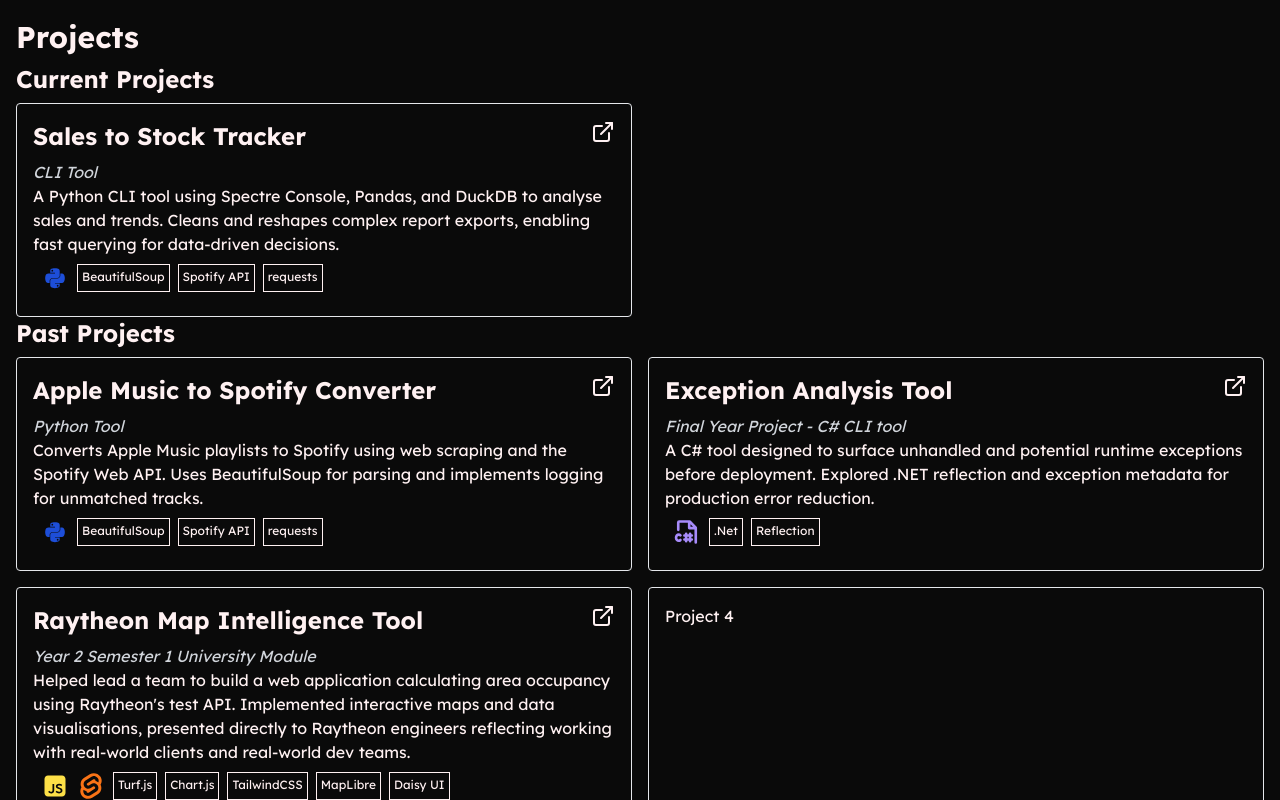
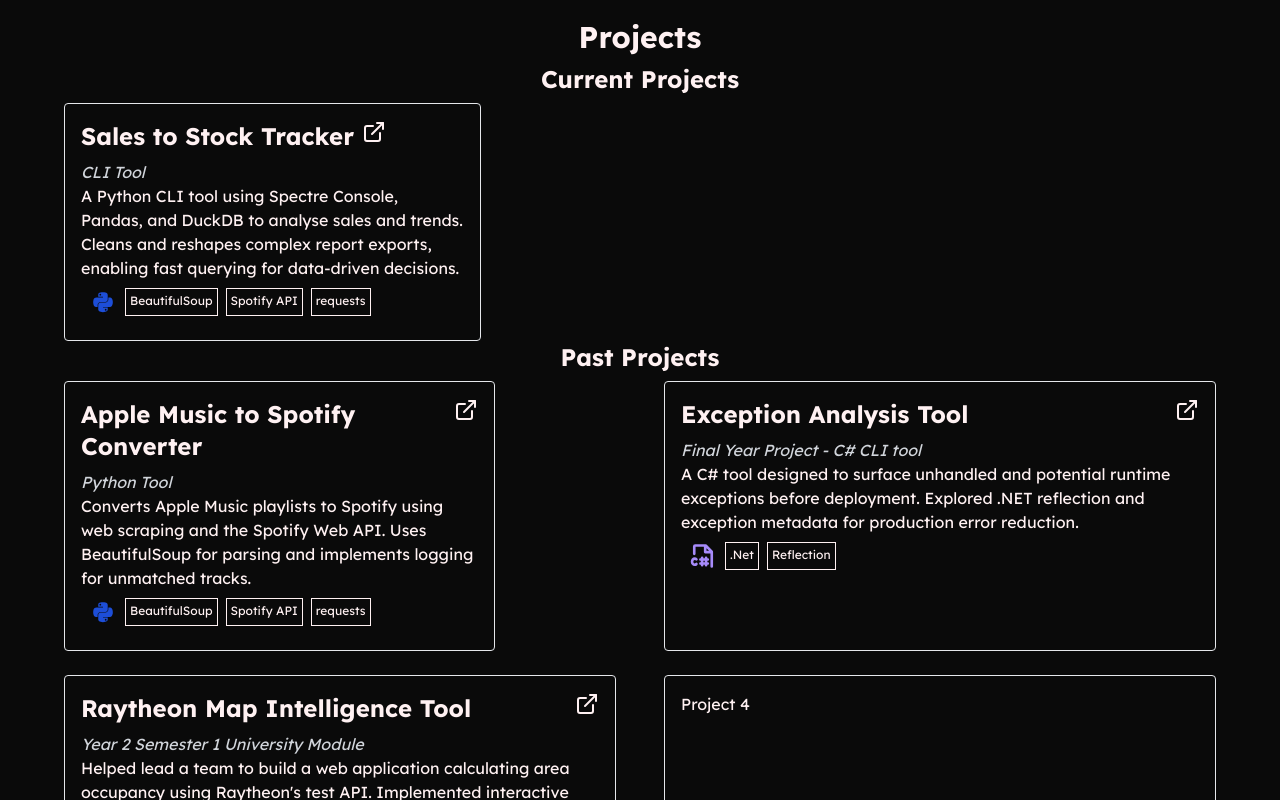
Before and after one commit to WestheadJ/portfolio, a React (Vite) app: page / in a window 1280 px wide. Shown: the part 1160-1960 px from the top of the page. Built offline with nearby package versions, Linux system fonts and the light colour scheme.

Commit message:
Update Projects.jsx

```diff
--- a/src/components/projects/Projects.jsx
+++ b/src/components/projects/Projects.jsx
@@ -7,14 +7,15 @@
 
 export default function Projects() {
     return (<div>
-        <h1 className="text-3xl font-bold mb-2">Projects</h1>
-        <h2 className="text-2xl font-bold mb-2">Current Projects</h2>
-        <div className="grid grid-cols-1 sm:grid-cols-2 gap-4">
-            <div title="Click for more information..." className="group p-4 border border-solid hover:border-amber-100 rounded  hover:shadow-md hover:scale-[1.02] transition-transform duration-200">
+        <h1 className="text-3xl font-bold mb-2 text-center">Projects</h1>
+        <h2 className="text-2xl font-bold mb-2 text-center">Current Projects</h2>
+        <div className="max-w-6xl mx-auto">
+            <div className="grid grid-cols-1 sm:grid-cols-2 gap-x-10 gap-y-6 justify-center">
+                <div title="Click for more information..." className="group w-[75%]  p-4 border border-solid hover:border-amber-100 rounded  hover:shadow-md hover:scale-[1.02] transition-transform duration-200 ">
                     <a href="/projects/apple-music-spotify-converter">
-                    <div className="card-top flex flex-row gap-2 justify-between">
+                        <div className="card-top flex flex-row gap-2 ">
                             <div>
-                            <h3 className="relative inline-block text-2xl font-bold after:absolute after:left-0 after:-bottom-1 after:h-[2px] after:w-0 after:bg-amber-100 after:transition-all after:duration-300 group-hover:after:w-full mb-2">Sales to Stock Tracker</h3>
+                                <h3 className=" relative inline-block text-2xl font-bold after:absolute after:left-0 after:-bottom-1 after:h-[2px] after:w-0 after:bg-amber-100 after:transition-all after:duration-300 group-hover:after:w-full mb-2">Sales to Stock Tracker</h3>
                                 <p className="font-extralight italic text-gray-300">CLI Tool</p>
                             </div>
                             <div className=" w-6 h-6 text-muted-foreground hover:scale-110 hover:cursor-pointer transition-transform duration-200 ">
@@ -29,11 +30,12 @@
                     </a>
                 </div>
 
-
             </div>
-        <h2 className="text-2xl font-bold mb-2">Past Projects</h2>
-        <div className="grid grid-cols-1 sm:grid-cols-2 gap-4 mb-3">
-            <div title="Click for more information..." className="group p-4 border border-solid hover:border-amber-100 rounded  hover:shadow-md hover:scale-[1.02] transition-transform duration-200">
+        </div>
+        <h2 className="text-2xl font-bold mb-2 text-center">Past Projects</h2>
+        <div className="max-w-6xl mx-auto">
+            <div className="grid grid-cols-1 sm:grid-cols-2 gap-x-12 gap-y-6 justify-center">
+                <div className="group w-[78%] p-4 border border-solid hover:border-amber-100 rounded hover:shadow-md hover:scale-[1.02] transition-transform duration-200">
                     <a href="/projects/apple-music-spotify-converter">
                         <div className="card-top flex flex-row gap-2 justify-between">
                             <div>
@@ -51,7 +53,8 @@
                         <div className="flex p-2 gap-2"><DiPython className="w-7 h-7 text-blue-700" aria-label="Python Logo" /> <a className="text-xs p-1 border border-rose-50 text-muted-foreground ">BeautifulSoup</a><a className="text-xs p-1 border border-rose-50 text-muted-foreground ">Spotify API</a><a className="text-xs p-1 border border-rose-50 text-muted-foreground ">requests</a></div>
                     </a>
                 </div>
-            <div className="group p-4 border border-solid hover:border-amber-100 rounded  hover:shadow-md hover:scale-[1.02] transition-transform duration-200">                <a href="/projects/apple-music-spotify-converter">
+                <div className="group p-4 border border-solid hover:border-amber-100 rounded  hover:shadow-md hover:scale-[1.02] transition-transform duration-200 ">
+                    <a href="/projects/apple-music-spotify-converter">
                         <div className="card-top flex flex-row gap-2 justify-between">
                             <div>
                                 <h3 className=" relative inline-block text-2xl font-bold after:absolute after:left-0 after:-bottom-1 after:h-[2px] after:w-0 after:bg-amber-100 after:transition-all after:duration-300 group-hover:after:w-full mb-2">Exception Analysis Tool</h3>
@@ -68,13 +71,14 @@
                         <div className="flex p-2 gap-2"><PiFileCSharpBold className="w-7 h-7 text-violet-400" aria-label="C#" /> <a className="text-xs p-1 border border-rose-50 text-muted-foreground ">.Net</a><a className="text-xs p-1 border border-rose-50 text-muted-foreground ">Reflection</a></div>
                     </a>
                 </div>
-            <div className="group p-4 border border-solid hover:border-amber-100 rounded  hover:shadow-md hover:scale-[1.02] transition-transform duration-200">                <a href="/projects/apple-music-spotify-converter">
-                <div className="card-top flex flex-row gap-2 justify-between">
+                <div className="group p-4 border border-solid hover:border-amber-100 rounded  hover:shadow-md hover:scale-[1.02] transition-transform duration-200 ">
+                    <a href="/projects/apple-music-spotify-converter">
+                        <div className="card-top flex flex-row justify-between">
                             <div>
                                 <h2 className=" relative inline-block text-2xl font-bold after:absolute after:left-0 after:-bottom-1 after:h-[2px] after:w-0 after:bg-amber-100 after:transition-all after:duration-300 group-hover:after:w-full mb-2">Raytheon Map Intelligence Tool</h2>
                                 <p className="font-extralight italic text-gray-300">Year 2 Semester 1 University Module</p>
                             </div>
-                    <div className=" w-6 h-6 text-muted-foreground hover:scale-110 hover:cursor-pointer transition-transform duration-200 ">
+                            <div className="  w-6 h-6 text-muted-foreground hover:scale-110 hover:cursor-pointer transition-transform duration-200 ">
                                 <ExternalLink
                                     id="proj-3"
                                     className="w-6 h-6 text-muted-foreground group-hover:text-amber-100 transition-colors duration-200"
@@ -82,10 +86,11 @@
                             </div>
                         </div>
                         <p>Helped lead a team to build a web application calculating area occupancy using Raytheon's test API. Implemented interactive maps and data visualisations, presented directly to Raytheon engineers reflecting working with real-world clients and real-world dev teams.</p>
-                <div className="flex p-2 gap-2"><RiJavascriptFill className="w-7 h-7 text-yellow-300" aria-label="JavaScript Icon" /> <RiSvelteFill className="w-7 h-7 text-orange-500" /><a className="text-xs p-1 border border-rose-50 text-muted-foreground ">Turf.js</a><a className="text-xs p-1 border border-rose-50 text-muted-foreground ">Chart.js</a><a className="text-xs p-1 border border-rose-50 text-muted-foreground ">TailwindCSS</a><a className="text-xs p-1 border border-rose-50 text-muted-foreground ">MapLibre</a><a className="text-xs p-1 border border-rose-50 text-muted-foreground ">Daisy UI</a></div>
+                        <div className="flex pt-4  gap-2"><RiJavascriptFill className="w-7 h-7 text-yellow-300" aria-label="JavaScript Icon" /> <RiSvelteFill className="w-7 h-7 text-orange-500" /><a className="text-xs p-1 border border-rose-50 text-muted-foreground ">Turf.js</a><a className="text-xs p-1 border border-rose-50 text-muted-foreground ">Chart.js</a><a className="text-xs p-1 border border-rose-50 text-muted-foreground ">TailwindCSS</a><a className="text-xs p-1 border border-rose-50 text-muted-foreground ">MapLibre</a><a className="text-xs p-1 border border-rose-50 text-muted-foreground ">Daisy UI</a></div>
                     </a>
                 </div>
                 <div className="p-4 border rounded shadow hover:shadow-lg transition">Project 4</div>
             </div>
+        </div>
     </div>)
 }
```
Lines whose indentation alone changed are shown as unchanged.
